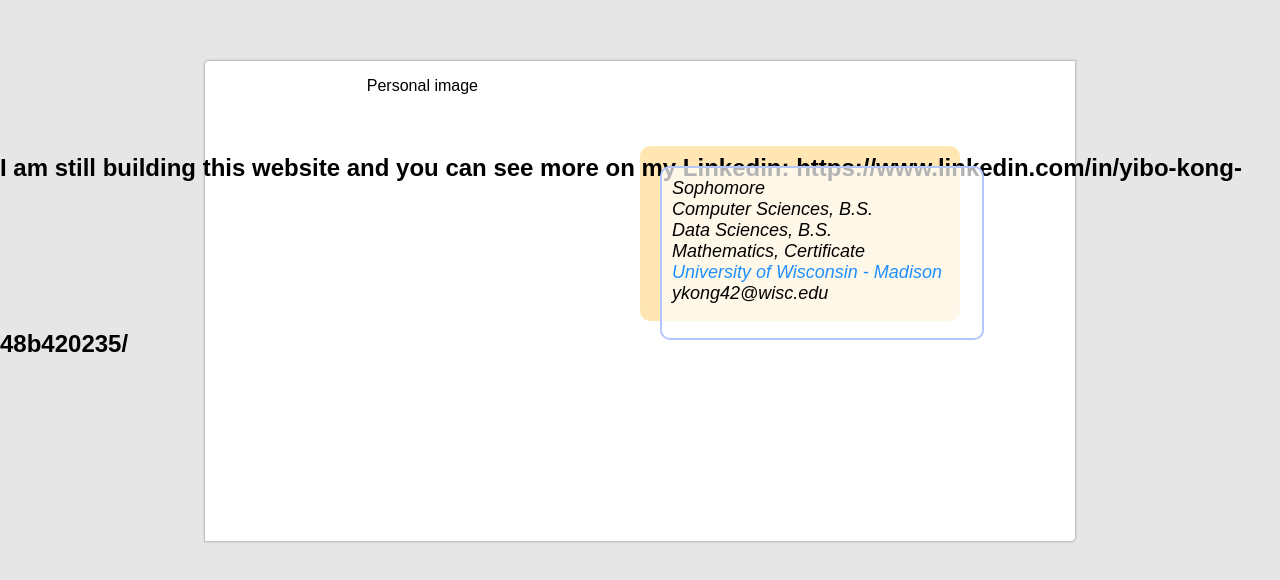
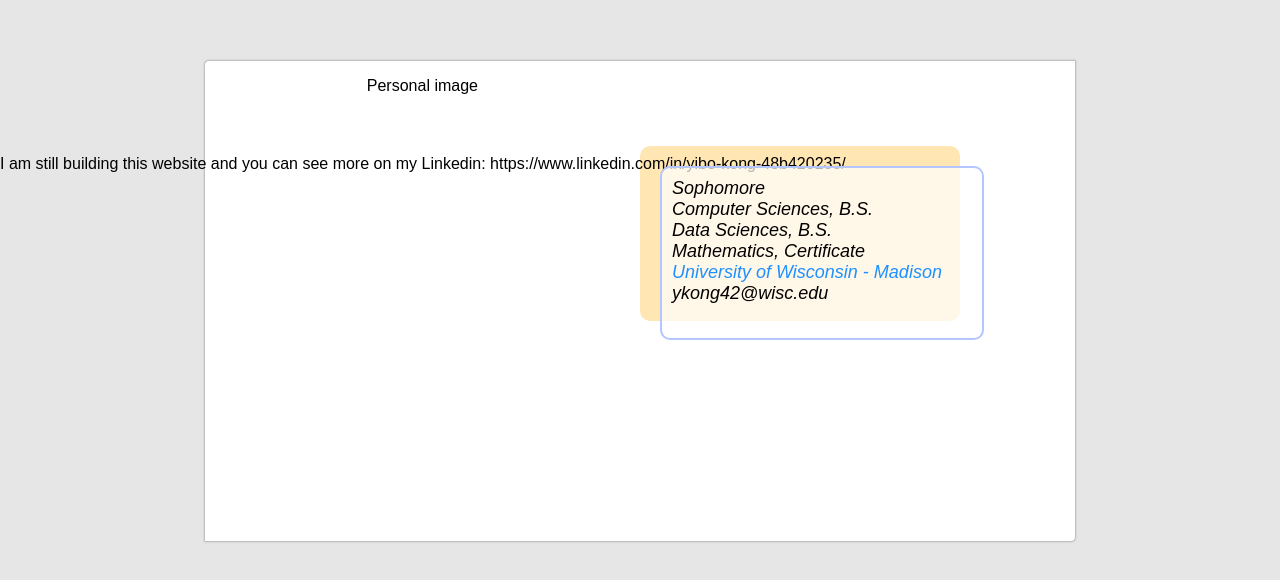
Before and after one commit to EvanK376/EvanK376.github.io, a plain HTML site: page index.html in a window 1280 px wide. Shown: the part 116-696 px from the top of the page. Drawn offline with Linux system fonts and the light colour scheme.

Commit message:
Update index.html

```diff
--- a/index.html
+++ b/index.html
@@ -104,7 +104,7 @@ a{
 <body>
 <div class="greeting">
 <h1>Yibo Kong | 孔义博</h1>
-<h2>I am still building this website and you can see more on my Linkedin: https://www.linkedin.com/in/yibo-kong-48b420235/</h2>
+<p>I am still building this website and you can see more on my Linkedin: https://www.linkedin.com/in/yibo-kong-48b420235/</p>
 </div>
     <div class="basic-info">
       <div class="webhead">
```
